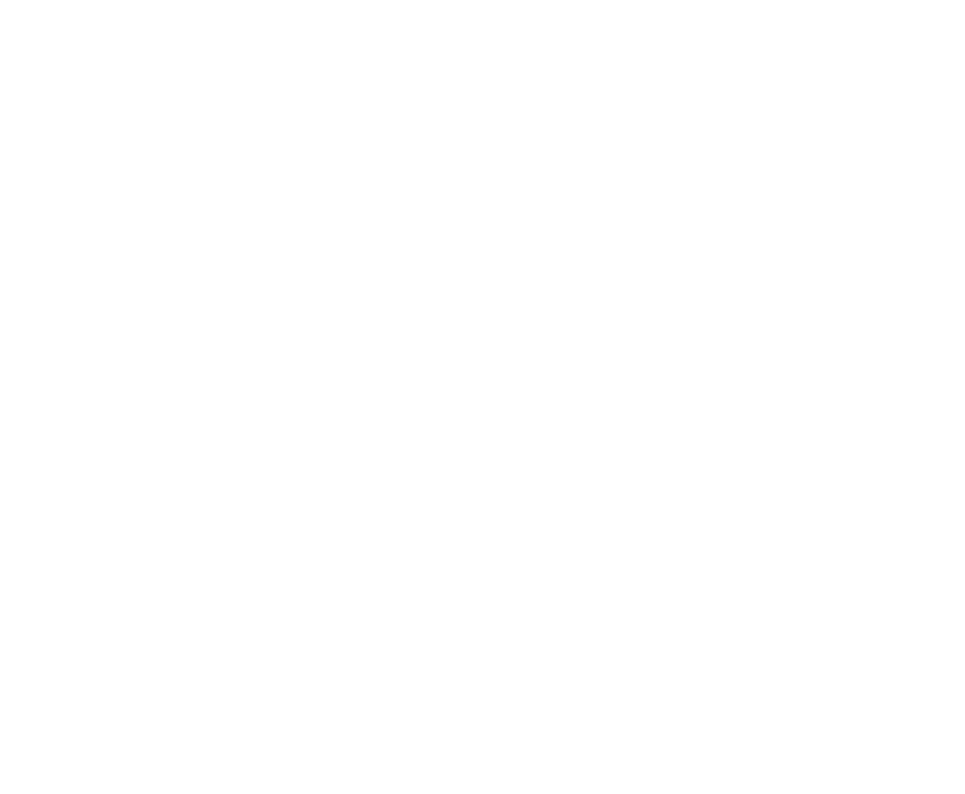
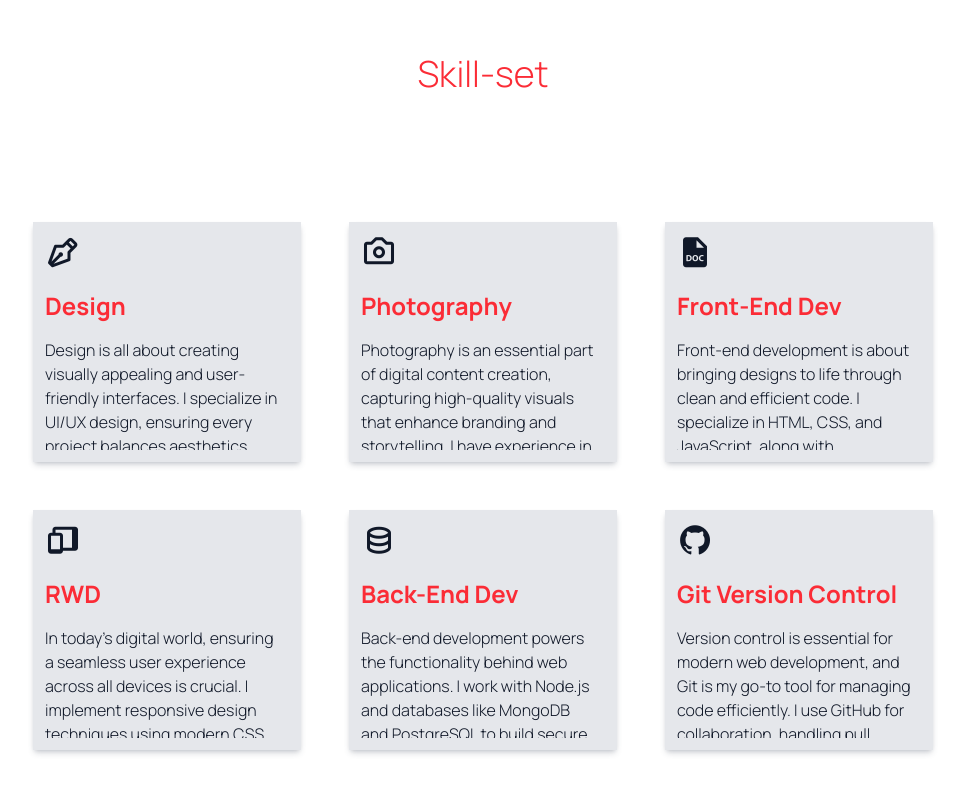
Before and after one commit to syarizx-30/portfolioWebsite, a React (Vite) app in the folder portfolio-website/: page / in a window 1280 px wide. Shown: the part 798-1592 px from the top of the page, without its empty margins (157-1122 px from the left). Before the commit the page ends 800 px from the top, so only its background shows below. Built offline with nearby package versions, Linux system fonts and the light colour scheme.

Commit message:
Building the Contact Section

```diff
--- a/portfolio-website/src/App.jsx
+++ b/portfolio-website/src/App.jsx
@@ -1,5 +1,6 @@
 import React from 'react'
 import Hero from './components/Hero'
+import Services from './components/Services'
 import { ThemeProvider } from './context/ThemeContext'
 
 const App = () => {
@@ -7,6 +8,7 @@
     <ThemeProvider>
     <div className="min-h-screen bg-white dark:bg-gray-900 text-red-500 dark:text-yellow-500 transition-colors duration-500">
       <Hero />
+      <Services />
     </div>
     </ThemeProvider>
   )
--- a/portfolio-website/src/components/Hero.jsx
+++ b/portfolio-website/src/components/Hero.jsx
@@ -23,7 +23,7 @@
     return () => clearInterval(interval)
   }, [])
   return (
-    <div className="w-full h-screen flex flex-col justify-center items-center isolate">
+    <div className="w-full h-screen flex flex-col justify-center items-center isolate relative z-10">
       <Navbar />
       <div className="flex flex-col md:items-center items-start xl:gap-y-10 gap-y-3 xl:mb-0 md:mb-20 mb-0">
         <h1 className="flex flex-col xl:space-y-8 md:space-y-4 space-y-2 xl:text-6xl md:text-4xl text-3xl md:font-normal font-bolder">
--- a/portfolio-website/src/components/Navbar.jsx
+++ b/portfolio-website/src/components/Navbar.jsx
@@ -4,7 +4,7 @@
 const Navbar = () => {
   const { darkMode, toggleDarkMode } = useTheme()
   return (
-    <div className="w-full md:h-12 sm:h-14 h-18 flex justify-between items-center xl:px-36 lg:px-24 md:px-12 sm:px-6 px-4 fixed top-0">
+    <div className="w-full md:h-12 sm:h-14 h-18 flex justify-between items-center xl:px-36 lg:px-24 md:px-12 sm:px-6 px-4 fixed top-0 z-50 bg-white dark:bg-gray-900 transition-colors duration-500">
       <div className="flex items-center sm:gap-x-4 gap-x-2">
         <a href="#" className="md:text-2xl sm:text-lg">
             Syamsurizal
--- /dev/null
+++ b/portfolio-website/src/components/Services.jsx
@@ -0,0 +1,78 @@
+import React, { useState, useEffect } from 'react'
+import { skillCards } from '../data/index'
+
+const Services = () => {
+    const [hoverCardIndex, setHoverCardIndex] = React.useState(null)
+    const [isLargeScreen, setIsLargeScreen] = useState(false)
+
+    useEffect(() => {
+        const checkScreenSize = () => {
+            setIsLargeScreen(window.innerWidth > 1024)
+        }
+
+        checkScreenSize()
+        window.addEventListener('resize', checkScreenSize)
+
+        return () => window.removeEventListener('resize', checkScreenSize)
+    }, [])
+
+    const getPositionClass = (card) => {
+        const position = isLargeScreen ? card.hoverPosition.large : card.hoverPosition.small
+        return position === "bottom" ? "bottom-0" : "top-0"
+    }
+
+    const getHoverPositionClass = (card) => {
+        const position = isLargeScreen ? card.hoverPosition.large : card.hoverPosition.small
+        return position === "bottom" ? "bottom-full" : "top-full"
+    }
+  return (
+    <div className="min-h-screen flex flex-col justify-center items-center px-4 xl:py-0 py-10">
+      <h2 className="text-4xl font-light mb-32 xl:mt-0 mt-12">Skill-set</h2>
+      <div className="w-full xl:w-[900px] lg:w-[800px] md:w-[600px] grid lg:grid-cols-3 grid-cols-1 lg:gap-12 gap-32 xl:mb-0 mb-16">
+        {skillCards.map((card, index) => (
+            <div
+            key={index}
+            className="lg:max-w-[280px] md:max-w-[400px] max-w-[320px] w-full mx-auto rounded-sm ring-gray-400/20 shadow-md shadow-gray-700/20 relative isolate"
+            onMouseEnter={() => setHoverCardIndex(index)}
+            onMouseLeave={() => setHoverCardIndex(null)}
+            >
+                <div className="p-3 bg-gray-200 dark:bg-gray-800 transition-colors duration-500">
+                    <i className={`${card.icon} md:text-4xl text-3xl text-gray-900 dark:text-white transition-colors duration-500`}></i>
+                    <h3 className="md:text-2xl text-xl font-bold my-4 text-red-500 dark:text-yellow-500 transition-colors duration-500">
+                        {card.title}
+                    </h3>
+                    <p className="text-gray-900 dark:text-white md:h-28 h-24 md:text-base text-sm font-light overflow-y-auto custom-scrollbar pr-2 transition-colors duration-500">{card.description}</p>
+                </div>
+                <div className={`w-full absolute left-0 ${getPositionClass(
+                    card,
+                )} flex flex-col gap-y-5 py-4 transition-all duration-300 -z-10 ${hoverCardIndex === index && `${getHoverPositionClass(card)}`}`}>
+                    {isLargeScreen && card.hoverPosition.large === "top" && (
+                        <div className="flex justify-between">
+                            {[...Array(card.projectCount)].map((_, index) => (
+                                <a href="#" key={index} className="text-lg bg-red-500 dark:bg-yellow-500 w-10 aspect-square grid place-items-center text-white rounded-full transition-colors">
+                                    {index + 1}
+                                </a>
+                            ))}
+                        </div>
+                    )}
+                    <h2 className="text-2xl text-center text-gray-900 dark:text-white font-light tracking-wide">
+                        Projects
+                    </h2>
+                    {(!isLargeScreen || (isLargeScreen && card.hoverPosition.large === "bottom")) && (
+                        <div className="flex justify-between">
+                            {[...Array(card.projectCount)].map((_, index) => (
+                                <a href="#" key={index} className="text-lg bg-red-500 dark:bg-yellow-500 w-10 aspect-square grid place-items-center text-white rounded-full transition-colors">
+                                    {index + 1}
+                                </a>
+                            ))}
+                        </div>
+                    )}
+                </div>
+            </div>
+        ))}
+        </div>
+    </div>
+  )
+}
+
+export default Services
```
